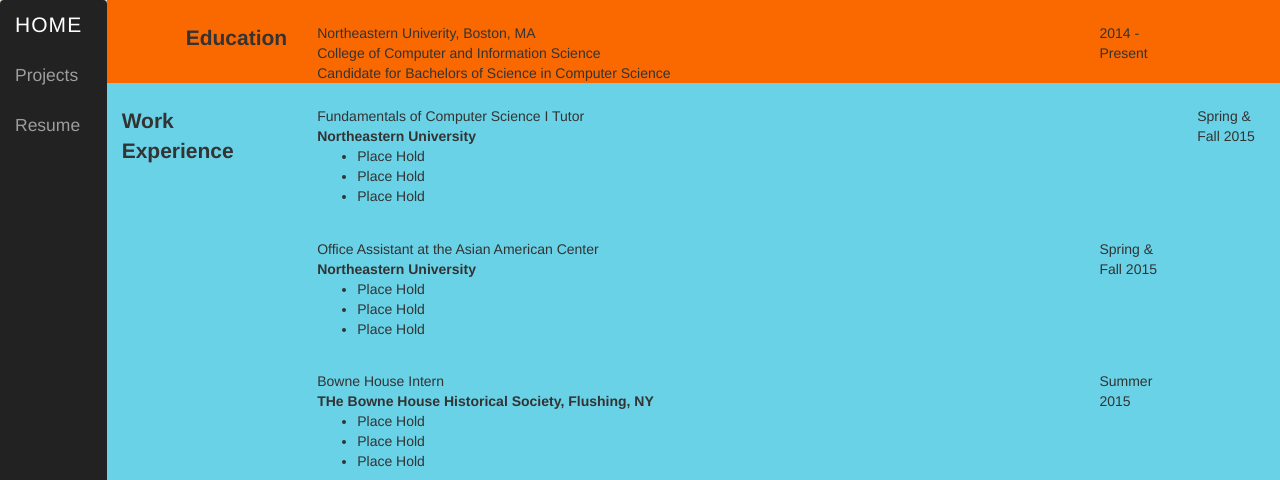
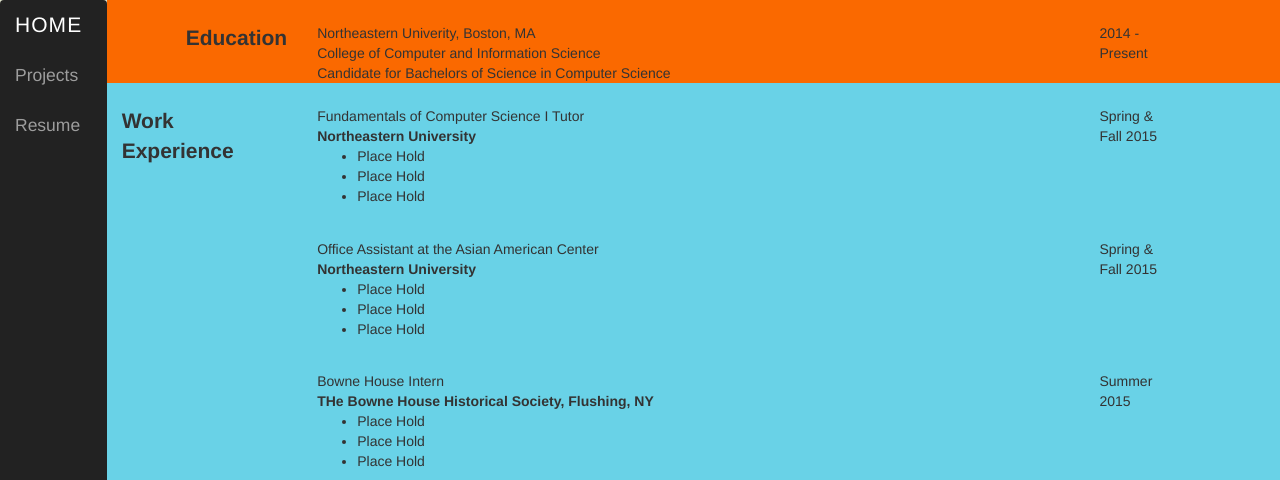
Before and after one commit to Guo-William/Personal-Website, a PHP site: page /pages/Resume.php in a window 1280 px wide. Shown: the top 480 px of the page. Run offline with PHP 8.4, Linux system fonts and the light colour scheme; some libraries are stand-ins or nearby versions.

Commit message:
forgot to erase one part

```diff
--- a/pages/Resume.php
+++ b/pages/Resume.php
@@ -53,7 +53,7 @@
             <li>Place Hold</li>
           </ul>
         </div>
-        <div class="resume-dates col-xs-12 col-sm-12 col-md-1 col-lg-1">
+        <div class="col-xs-12 col-sm-12 col-md-1 col-lg-1">
           <span class="resume-dates">Spring & Fall 2015</span>
         </div>
         <div class="hidden-xs hidden-sm col-md-1 col-lg-1"></div>
```
